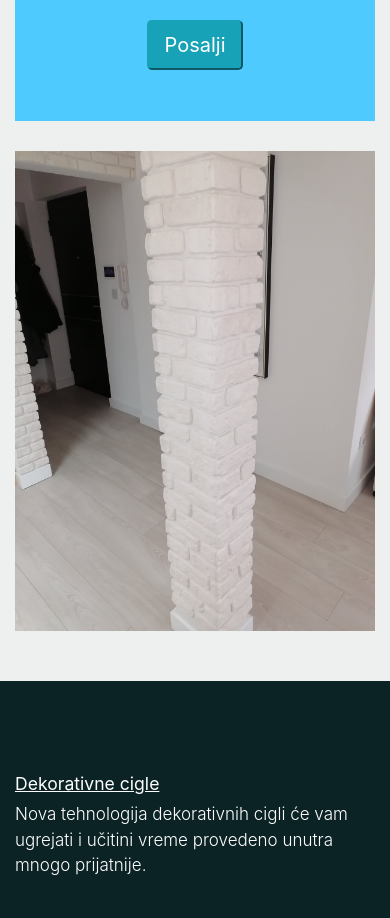
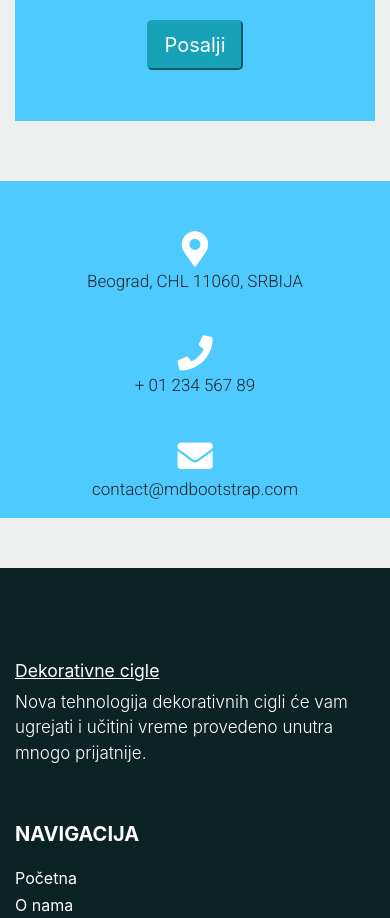
Before and after one commit to JovanBozovic/dekorativneCigle, a plain HTML site: page dekcig/index.html in a window 390 px wide. Shown: the part 11028-11946 px from the top of the page. Drawn offline with Linux system fonts and the light colour scheme; a script that the page names is missing.

Commit message:
Kontakt forma dodate informacije

```diff
--- a/dekcig/css/style.css
+++ b/dekcig/css/style.css
@@ -300,7 +300,7 @@ h3.blog_head {
 .about-us {
     position: relative;
     padding: 100px 0;
-    font-family: 'Open Sans', sans-serif;
+    font-family: 'Roboto', sans-serif;
 }
 
 .about-us .row > .col-lg-6:first-of-type {
@@ -439,7 +439,7 @@ h3.blog_head {
 
 .services {
     margin-bottom: 100px;
-    font-family: 'Open Sans', sans-serif;
+    font-family: 'Roboto', sans-serif;
 }
 
 .services .slide {
@@ -488,7 +488,7 @@ h3.blog_head {
 
 .agency {
     background-image: url('../imgs/agency.png');
-    font-family: 'Open Sans', sans-serif;
+    font-family: 'Roboto', sans-serif;
     background-size: cover;
 }
 
@@ -588,6 +588,7 @@ h3.blog_head {
 .contact {
     background-image: url('../imgs/contact.png');
     background-size: cover;
+    font-family: 'Roboto', sans-serif;
 }
 
 .contact h2 {
@@ -859,6 +860,12 @@ footer .copyright p {
 
     .contact .contact-form {
         width: 70%
+    }
+    .kontakt-desno{
+      padding-top: 50px !important;
+      padding-left: 0 !important;
+      padding-right: 0 !important;
+      margin: 0;
     }
 
     /* footer */
@@ -1278,7 +1285,7 @@ button{
   padding-bottom: 12px;
   background-image: url(https://cdn.pixabay.com/photo/2015/11/15/18/42/white-1044659_960_720.jpg);
   background-size:stretch;
-
+  font-family: 'Roboto', sans-serif;
 }
 /*.galerija span{
   border: 3px;
@@ -1305,3 +1312,13 @@ button{
 .scrolled-up{
     transform:translateY(0); transition: all 0.3s ease-in-out;
 }
+
+.kontakt-desno{
+  background-color: #4fcaff;
+  padding-top: 210px;
+  margin-top: 60px;
+font-family: 'Roboto', sans-serif;
+}
+.kontakt-desno ul li i{
+  color: white;
+}
--- a/dekcig/index.html
+++ b/dekcig/index.html
@@ -347,8 +347,22 @@
                      <p id="my-form-status"></p>
                   </div>
                </div>
-               <div class="col-md-5 text_align_center">
-                  <img class="img-responsive" src="imgs/slika1.jpg" alt="#" />
+               <div class="col-md-5 text_align_center kontakt-desno">
+
+             <ul class="list-unstyled mb-0">
+                 <li><i class="fas fa-map-marker-alt fa-2x"></i>
+                     <p>Beograd, CHL 11060, SRBIJA</p>
+                 </li>
+
+                 <li><i class="fas fa-phone mt-4 fa-2x"></i>
+                     <p>+ 01 234 567 89</p>
+                 </li>
+
+                 <li><i class="fas fa-envelope mt-4 fa-2x"></i>
+                     <p>contact@mdbootstrap.com</p>
+                 </li>
+             </ul>
+
                </div>
             </div>
          </div>
```
